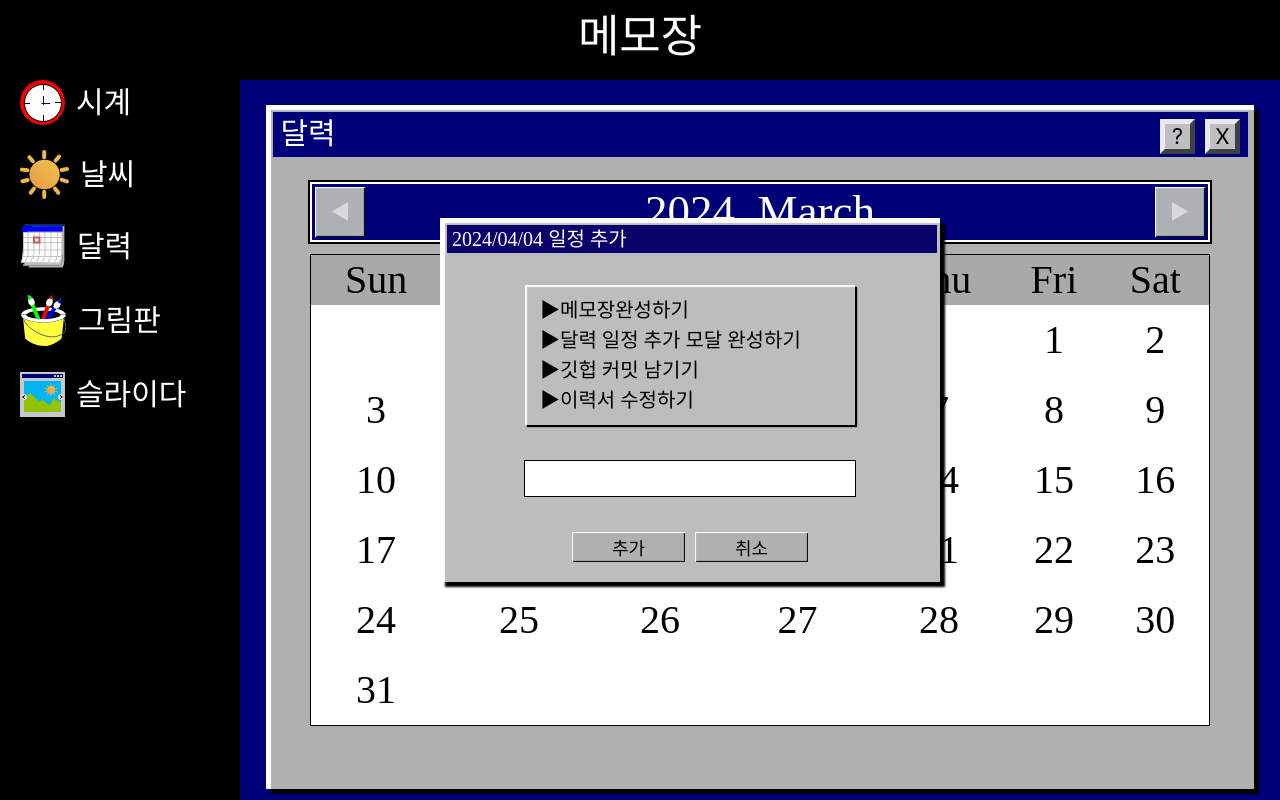
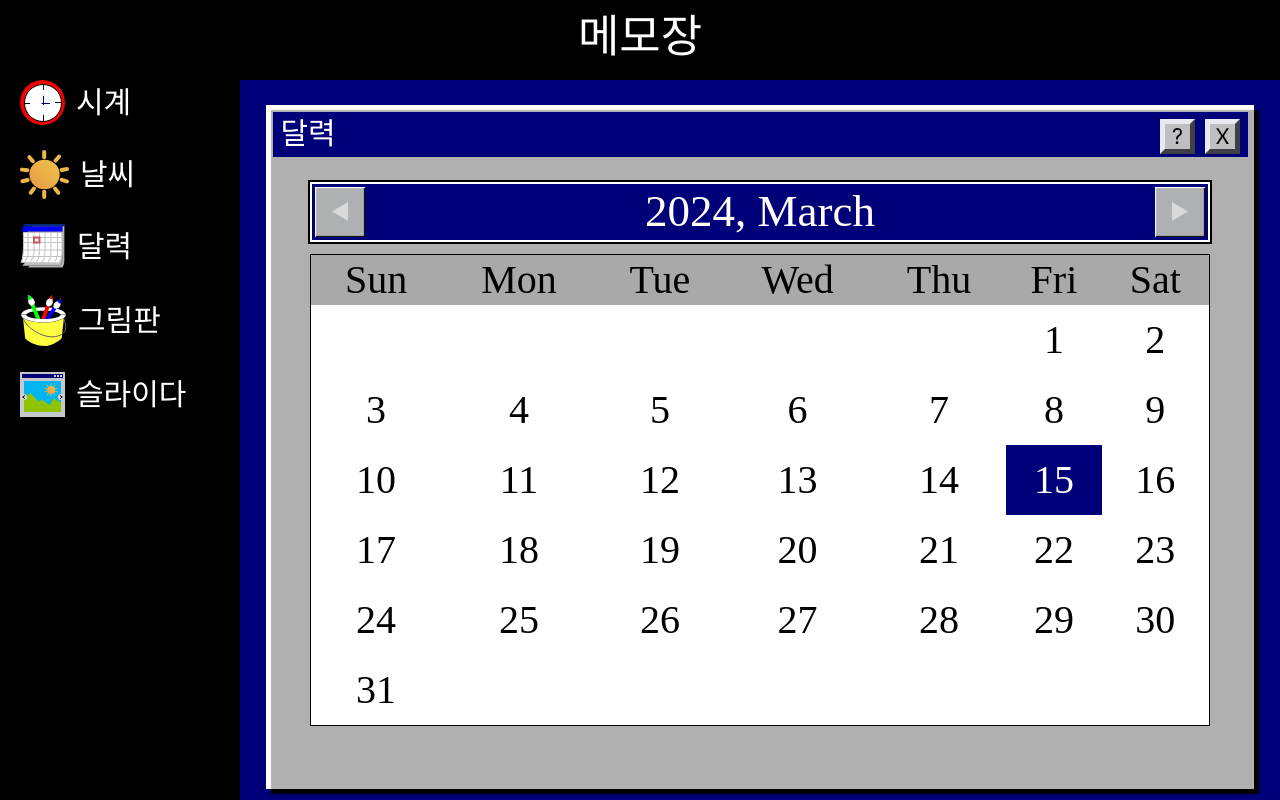
Before and after one commit to doong2imdang/youngs-bakery-RO, a React (Create React App) app in the folder memo/: page /calendar in a window 1280 px wide. Built offline with nearby package versions, Linux system fonts and the light colour scheme; a web font is replaced by a local one.

Commit message:
Feat: 오늘 날짜 표시 기능 추가

```diff
--- a/memo/src/components/ScheduleModal.jsx
+++ b/memo/src/components/ScheduleModal.jsx
@@ -9,7 +9,7 @@ export default function ScheduleModal() {
       </strong>
       <AddedContent>
         <AddedBox>
-          <p>
+          {/* <p>
             ▶<span>메모장완성하기</span>
           </p>
           <p>
@@ -20,7 +20,7 @@ export default function ScheduleModal() {
           </p>
           <p>
             ▶<span>이력서 수정하기</span>
-          </p>
+          </p> */}
         </AddedBox>
         <ScheduleInput type="text" />
         <AddCancelBtns>
@@ -42,7 +42,7 @@ const AddSchedule = styled.div`
   transform: translate(-40%, -50%);
   box-shadow: inset 5px 5px 1px white, 5px 5px 2px black;
   z-index: 1000;
-  /* display: none; */
+  display: none;
 
   strong {
     display: block;
@@ -70,7 +70,7 @@ const AddedBox = styled.div`
   padding: 10px 15px;
   line-height: 30px;
   margin: 25px 0 0 0;
-  /* display: none; */
+  display: none;
 
   spna {
     padding-left: 4px;
--- a/memo/src/pages/Calendar.jsx
+++ b/memo/src/pages/Calendar.jsx
@@ -6,6 +6,8 @@ export default function Calendar() {
   const [currentDate, setCurrentDate] = useState(new Date());
   const year = currentDate.getFullYear();
   const month = currentDate.getMonth();
+  const today = new Date().getDate();
+  const currentMonth = new Date().getMonth();
 
   const getNextMonth = () => {
     setCurrentDate((prevDate) => {
@@ -56,7 +58,16 @@ export default function Calendar() {
         calendarCells.push(<td key={`empty-${j}`}></td>);
       } else if (dayNumber <= daysInMonth) {
         // 현재 월의 날짜를 추가
-        calendarCells.push(<td key={dayNumber}>{dayNumber}</td>);
+        const currentDay = new Date(year, month, dayNumber).getDate();
+        const isCurrentMonth = month === currentMonth;
+        calendarCells.push(
+          <td
+            key={dayNumber}
+            className={isCurrentMonth && currentDay === today ? "today" : ""}
+          >
+            {dayNumber}
+          </td>
+        );
         dayNumber++;
       } else {
         // 마지막 주에는 빈 셀을 추가
@@ -154,6 +165,11 @@ const CalendarTable = styled.table`
     td {
       padding: 15px 0;
 
+      &.today {
+        background-color: var(--color-blue);
+        color: white;
+      }
+
       span {
         cursor: pointer;
       }
```
